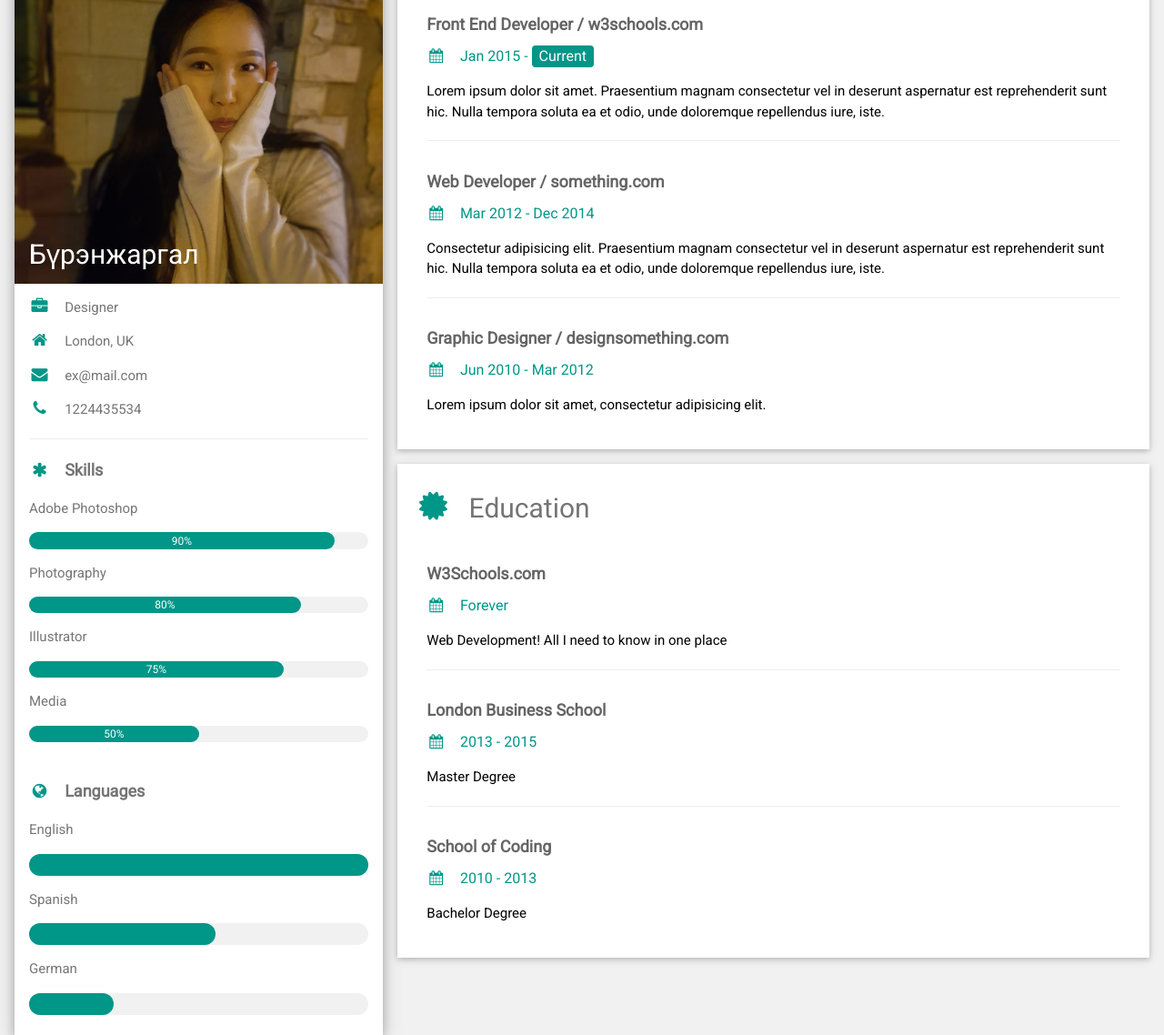
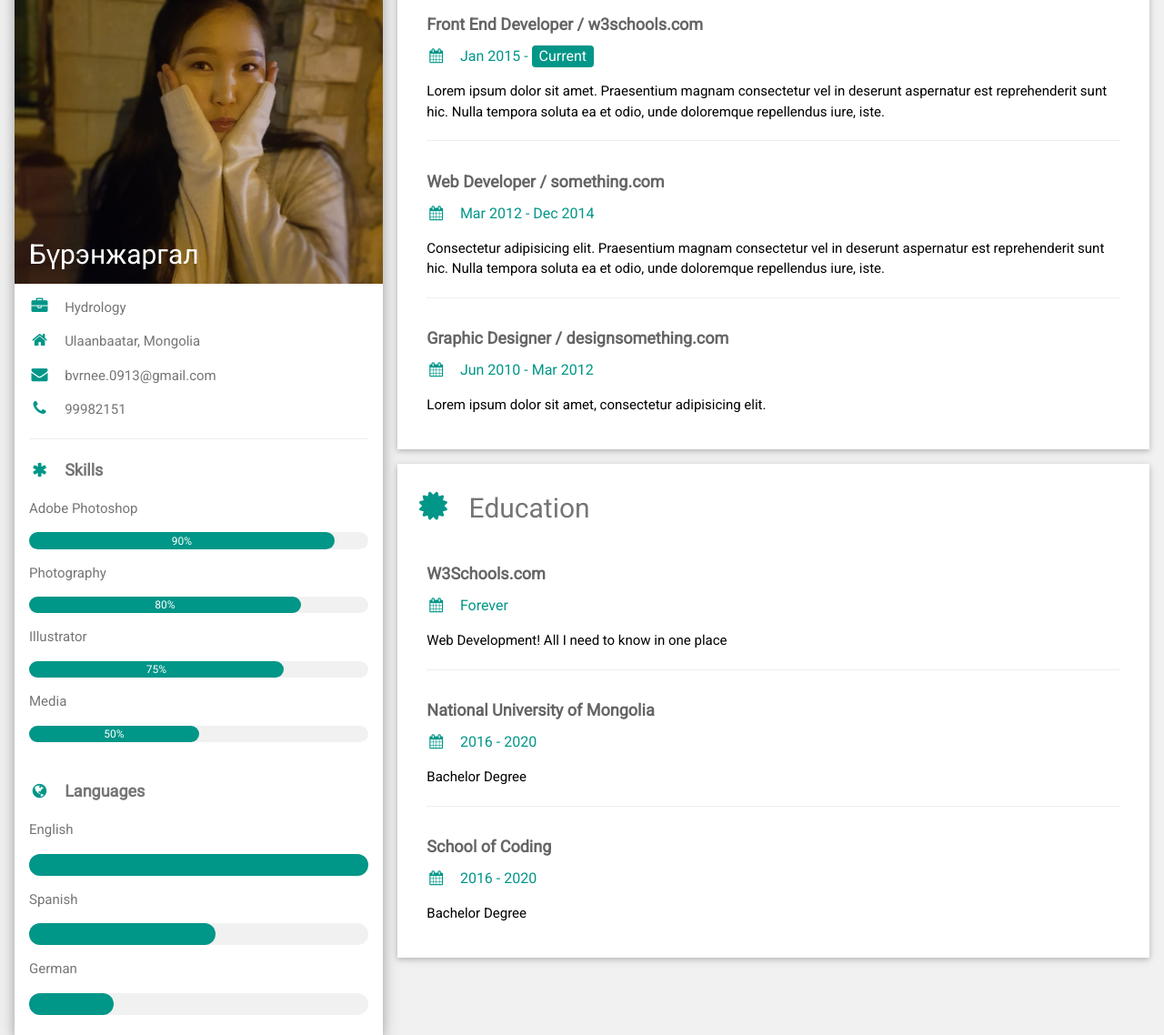
Before and after one commit to bvrnee0913/first-reposity, a plain HTML site: page index.html in a window 1280 px wide. Shown: the part 110-1248 px from the top of the page at 91% size. Drawn offline with nearby package versions, Linux system fonts and the light colour scheme.

Commit message:
Update index.html

```diff
--- a/index.html
+++ b/index.html
@@ -28,10 +28,10 @@ html,body,h1,h2,h3,h4,h5,h6 {font-family: "Roboto", sans-serif}
           </div>
         </div>
         <div class="w3-container">
-          <p><i class="fa fa-briefcase fa-fw w3-margin-right w3-large w3-text-teal"></i>Designer</p>
-          <p><i class="fa fa-home fa-fw w3-margin-right w3-large w3-text-teal"></i>London, UK</p>
-          <p><i class="fa fa-envelope fa-fw w3-margin-right w3-large w3-text-teal"></i>ex@mail.com</p>
-          <p><i class="fa fa-phone fa-fw w3-margin-right w3-large w3-text-teal"></i>1224435534</p>
+          <p><i class="fa fa-briefcase fa-fw w3-margin-right w3-large w3-text-teal"></i>Hydrology</p>
+          <p><i class="fa fa-home fa-fw w3-margin-right w3-large w3-text-teal"></i>Ulaanbaatar, Mongolia</p>
+          <p><i class="fa fa-envelope fa-fw w3-margin-right w3-large w3-text-teal"></i>bvrnee.0913@gmail.com</p>
+          <p><i class="fa fa-phone fa-fw w3-margin-right w3-large w3-text-teal"></i>99982151</p>
           <hr>
 
           <p class="w3-large"><b><i class="fa fa-asterisk fa-fw w3-margin-right w3-text-teal"></i>Skills</b></p>
@@ -108,14 +108,14 @@ html,body,h1,h2,h3,h4,h5,h6 {font-family: "Roboto", sans-serif}
           <hr>
         </div>
         <div class="w3-container">
-          <h5 class="w3-opacity"><b>London Business School</b></h5>
-          <h6 class="w3-text-teal"><i class="fa fa-calendar fa-fw w3-margin-right"></i>2013 - 2015</h6>
-          <p>Master Degree</p>
+          <h5 class="w3-opacity"><b>National University of Mongolia</b></h5>
+          <h6 class="w3-text-teal"><i class="fa fa-calendar fa-fw w3-margin-right"></i>2016 - 2020</h6>
+          <p>Bachelor Degree</p>
           <hr>
         </div>
         <div class="w3-container">
           <h5 class="w3-opacity"><b>School of Coding</b></h5>
-          <h6 class="w3-text-teal"><i class="fa fa-calendar fa-fw w3-margin-right"></i>2010 - 2013</h6>
+          <h6 class="w3-text-teal"><i class="fa fa-calendar fa-fw w3-margin-right"></i>2016 - 2020</h6>
           <p>Bachelor Degree</p><br>
         </div>
       </div>
```
